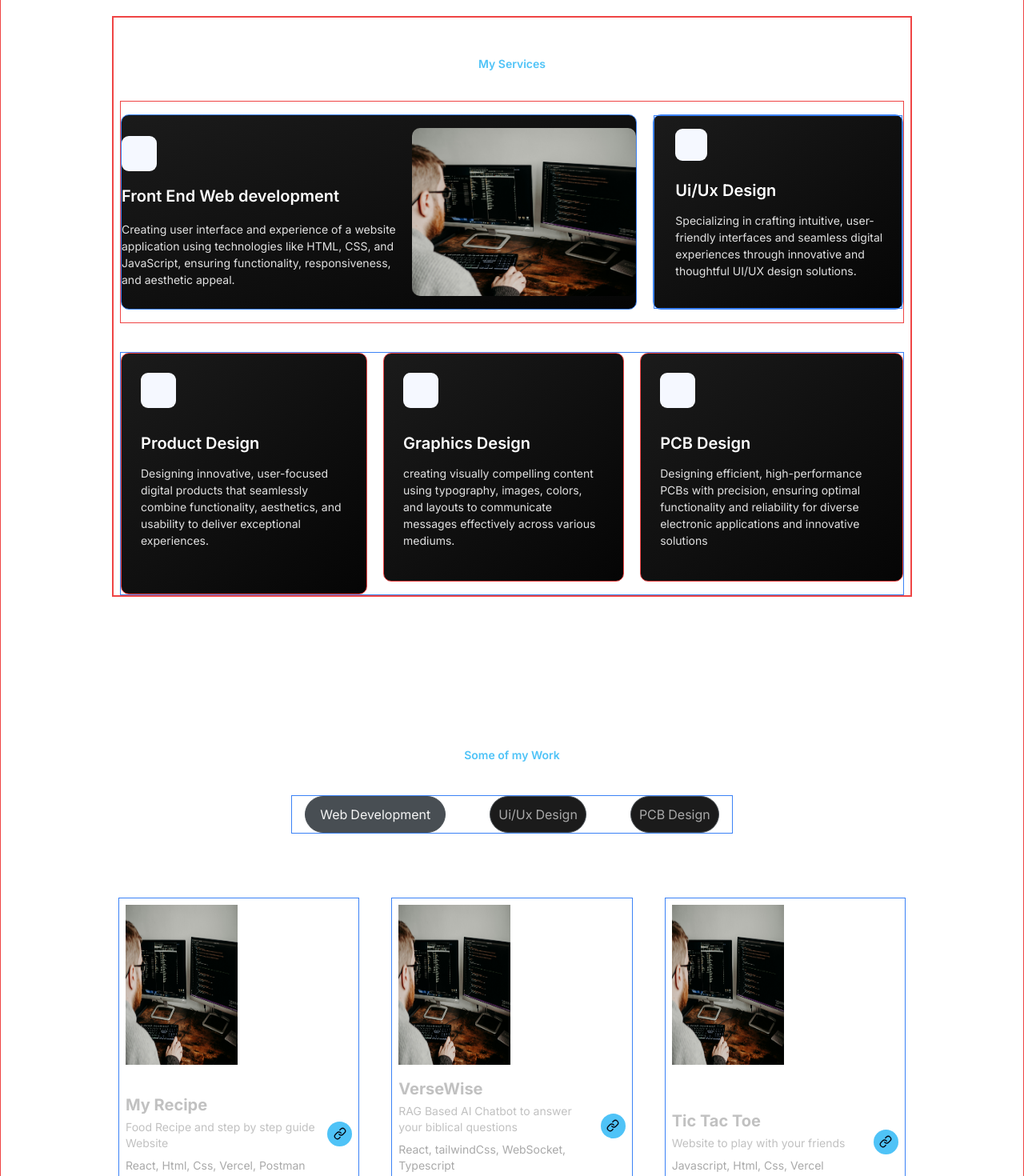
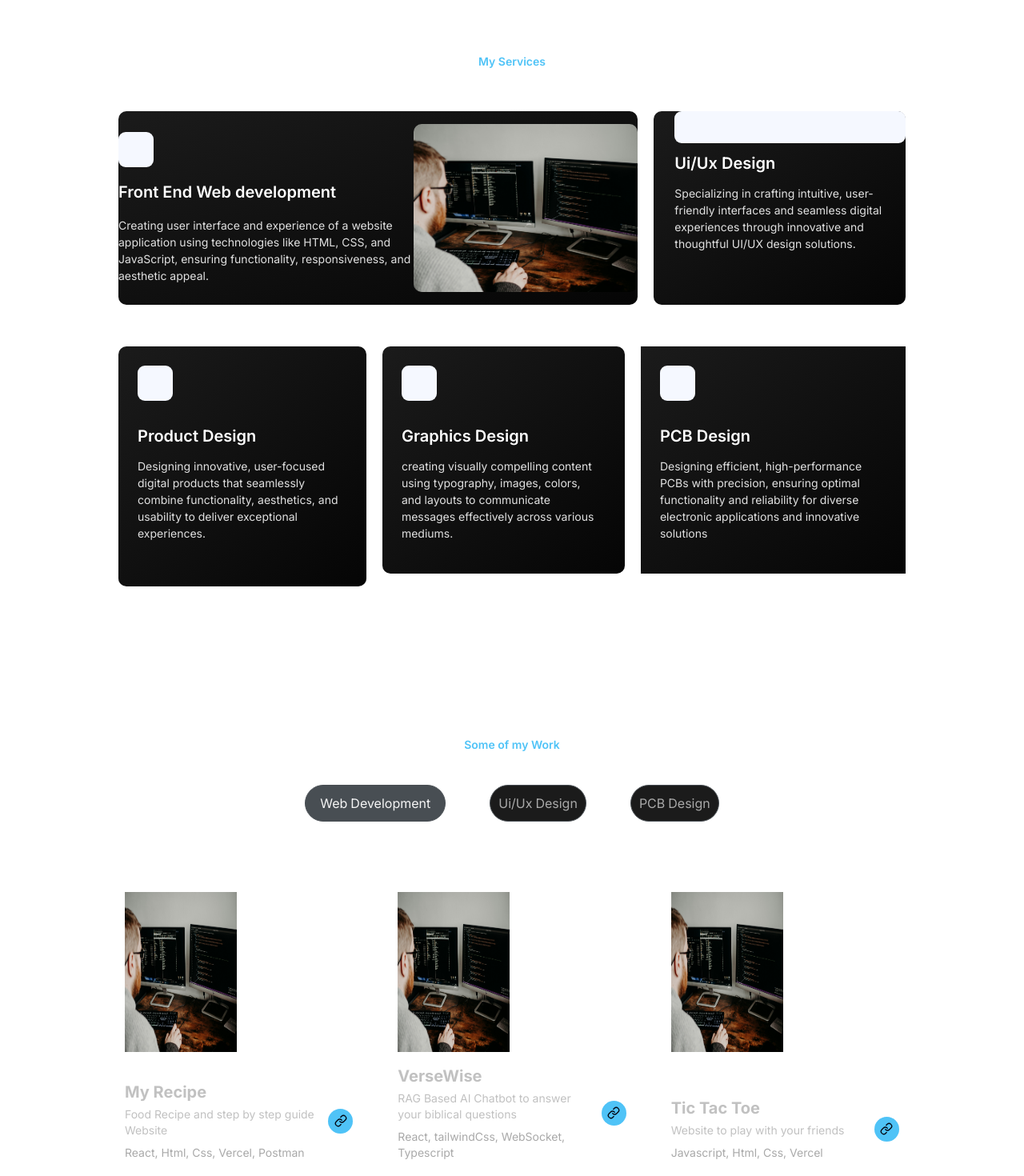
Before and after one commit to EyosiSol/myportfolio, a Next.js app: page / in a window 1280 px wide. Shown: the part 1560-3030 px from the top of the page at 80% size. Built offline with nearby package versions, Linux system fonts and the light colour scheme.

Commit message:
refactor: remove unnecessary borders

```diff
--- a/src/app/components/footer.tsx
+++ b/src/app/components/footer.tsx
@@ -22,7 +22,7 @@ const telegramURL = "https://t.me/the_Kaleidoscope";
 
 export default function footer() {
   return (
-    <div className="w-dvw md:w-fit md:h-[242px] flex-col justify-start items-center gap-10 inline-flex border border-blue-500">
+    <div className="w-dvw md:w-fit md:h-[242px] flex-col justify-start items-center gap-10 inline-flex">
       <div className="justify-between h-auto w-full px-2 items-center gap-2 md:gap-[266px] inline-flex">
         <div
           className={`w-fit h-fit md:w-[693px] text-[#dedede] text-xl md:text-[48px] font-medium ${inter.className} md:capitalize md:leading-[66.78px] md:tracking-[4.41px]`}
@@ -49,7 +49,8 @@ export default function footer() {
           </a>
         </div>
       </div>
-      <div className="w-full md:w-fit flex-col justify-between md:justify-start items-center gap-9 flex border border-green-500">
+      <div className="w-full md:w-fit flex-col justify-between md:justify-start items-center gap-9 flex">
+        <div className="w-full border border-gray-500"></div>
         <div className=" px-4 w-full md:w-fit justify-between md:justify-between md:gap-[685px] flex">
           <div className="w-fit md:w-[285px] h-auto md:h-[26px] text-[#a9a9a9]  text-s md:text-base font-normal lowercase leading-normal tracking-tight">
             ©2024 <br className="block md:hidden" />All rights reserved.
--- a/src/app/components/pcb/page.tsx
+++ b/src/app/components/pcb/page.tsx
@@ -33,7 +33,7 @@ export default function PCB() {
         {pcb.map((item, index) => (
           <div
             key={index}
-            className="w-full md:flex-col h-full justify-between md:items-start p-2 gap-4 flex border border-blue-500"
+            className="w-full md:flex-col h-full justify-between md:items-start p-2 gap-4 flex "
           >
             <div className="w-fit h-full flex-col justify-center items-center gap-8">
               <Image
--- a/src/app/components/project.tsx
+++ b/src/app/components/project.tsx
@@ -30,7 +30,7 @@ export default function project({ show, handleshow }: Props) {
           Some of my Work
         </div>
       </div>
-      <div className="border border-blue-500 w-full md:w-fit px-4  items-center justify-between md:gap-[55px] inline-flex">
+      <div className="w-full md:w-fit px-4  items-center justify-between md:gap-[55px] inline-flex">
         <div
           id="Web"
           className={`w-fit h-auto p-2.5 md:px-2.5 px-6 rounded-3xl md:rounded-3xl border border-[#484e53] justify-center items-center gap-2.5 flex cursor-pointer ${
--- a/src/app/components/ui/page.tsx
+++ b/src/app/components/ui/page.tsx
@@ -33,7 +33,7 @@ export default function Ui() {
         {ui.map((item, index) => (
           <div
             key={index}
-            className="w-full md:flex-col h-full justify-between md:items-start p-2 gap-4 flex border border-blue-500"
+            className="w-full md:flex-col h-full justify-between md:items-start p-2 gap-4 flex"
           >
             <div className="w-fit h-full flex-col justify-center items-center gap-8">
               <Image
--- a/src/app/components/web/page.tsx
+++ b/src/app/components/web/page.tsx
@@ -33,7 +33,7 @@ export default function WebDev() {
         {webDev.map((item, index) => (
           <div
             key={index}
-            className="w-full md:flex-col h-full justify-between md:items-start p-2 gap-4 flex border border-blue-500"
+            className="w-full md:flex-col h-full justify-between md:items-start p-2 gap-4 flex "
           >
             <div className="w-fit h-full flex-col justify-center items-center gap-8">
               <Image
--- a/src/app/components/whatIdo.tsx
+++ b/src/app/components/whatIdo.tsx
@@ -10,7 +10,7 @@ export default function whatido({
   inter: any;
 }) {
   return (
-    <div className="px-2 w-dvw md:max-w-[1000px] h-auto flex-col justify-start items-center gap-9 inline-flex border-2 border-red-500">
+    <div className="px-2 w-dvw md:max-w-[1000px] h-auto flex-col justify-start items-center gap-9 inline-flex ">
       <div className="flex-col justify-start items-center flex">
         <div
           className={`text-white text-4xl mb-2 md:text-[45px] font-extrabold ${inter.className} font-inter`}
@@ -23,8 +23,8 @@ export default function whatido({
           My Services
         </div>
       </div>
-      <div className="grid md:grid-cols-3 items-center h-full py-4 gap-5 w-full border border-red-500">
-        <div className=" w-full md:w-fit md:col-span-2 flex justify-center items-center gap-1 h-fit py-4 bg-gradient-to-br from-[#1b1b1b] to-[#050505] rounded-[10px] border border-blue-500">
+      <div className="grid md:grid-cols-3 items-center h-full py-4 gap-5 w-full">
+        <div className=" w-full md:w-fit md:col-span-2 flex justify-center items-center gap-1 h-fit py-4 bg-gradient-to-br from-[#1b1b1b] to-[#050505] rounded-[10px]">
           <div className="w-full md:w-fit px-3 md:px-0 left-[20px] top-[101px] flex-col justify-center md:justify-start md:items-start gap-4 inline-flex">
             <div className="hidden md:flex left-[20px] top-[38px] justify-center md:justify-start md:items-start gap-2.5">
               <div className="w-11 h-11 bg-[#f5f8ff] rounded-[9px]" />
@@ -51,8 +51,8 @@ export default function whatido({
             height={280}
           />
         </div>
-        <div className="w-full h-full flex flex-col   bg-gradient-to-br from-[#1b1b1b] to-[#050505] rounded-[10px] border border-blue-500">
-          <div className="w-full md:w-full md:h-full flex-col gap-3 justify-center items-center md:items-start pl-3 md:pl-[26px] inline-flex border border-blue-500">
+        <div className="w-full h-full flex flex-col   bg-gradient-to-br from-[#1b1b1b] to-[#050505] rounded-[10px]">
+          <div className="w-full md:w-full md:h-full flex-col gap-3 justify-center items-center md:items-start pl-3 md:pl-[26px] inline-fle">
             <div className=" hidden md:block p-2 bg-[#f5f8ff] rounded-[9px] md:gap-2.5  overflow-hidden">
               <div className="w-6 h-6 overflow-hidden" />
             </div>
@@ -73,8 +73,8 @@ export default function whatido({
           </div>
         </div>
       </div>
-      <div className="w-full flex-col md:flex-row justify-start items-start gap-5 flex border border-blue-500 ">
-        <div className="md:p-6 flex-col justify-center items-center md:justify-end md:items-start md:gap-[19px] inline-flex bg-gradient-to-br from-[#1b1b1b] to-[#050505] rounded-[10px] border border-red-500 pl-3">
+      <div className="w-full flex-col md:flex-row justify-start items-start gap-5 flex ">
+        <div className="md:p-6 flex-col justify-center items-center md:justify-end md:items-start md:gap-[19px] inline-flex bg-gradient-to-br from-[#1b1b1b] to-[#050505] rounded-[10px] pl-3">
           <div className=" hidden md:flex p-2.5 bg-[#f5f8ff] rounded-[9px] justify-start items-start gap-2.5  overflow-hidden">
             <div className="w-6 h-6 overflow-hidden" />
           </div>
@@ -95,7 +95,7 @@ export default function whatido({
             </div>
           </div>
         </div>
-        <div className="md:p-6 flex-col justify-center items-center md:justify-end md:items-start md:gap-[19px] inline-flex bg-gradient-to-br from-[#1b1b1b] to-[#050505] rounded-[10px] border border-red-500 pl-3">
+        <div className="md:p-6 flex-col justify-center items-center md:justify-end md:items-start md:gap-[19px] inline-flex bg-gradient-to-br from-[#1b1b1b] to-[#050505] rounded-[10px] pl-3">
           <div className=" hidden md:flex p-2.5 bg-[#f5f8ff] rounded-[9px] justify-start items-start gap-2.5  overflow-hidden">
             <div className="w-6 h-6 overflow-hidden" />
           </div>
@@ -116,7 +116,7 @@ export default function whatido({
             </div>
           </div>
         </div>
-        <div className="md:p-6 flex-col justify-center items-center md:justify-end md:items-start md:gap-[19px] inline-flex bg-gradient-to-br from-[#1b1b1b] to-[#050505] rounded-[10px] border border-red-500 pl-3">
+        <div className="md:p-6 flex-col justify-center items-center md:justify-end md:items-start md:gap-[19px] inline-flex bg-gradient-to-br from-[#1b1b1b] to-[#050505] rounded-[10px]pl-3">
           <div className=" hidden md:flex p-2.5 bg-[#f5f8ff] rounded-[9px] justify-start items-start gap-2.5  overflow-hidden">
             <div className="w-6 h-6 overflow-hidden" />
           </div>
--- a/src/app/layout.tsx
+++ b/src/app/layout.tsx
@@ -29,7 +29,7 @@ export default function RootLayout({
   return (
     <html lang="en">
       <body
-        className={`${geistSans.variable} ${geistMono.variable} antialiased md:p-12 pt-12 dark:bg-[#1A1A1A] dark:text-white border border-red-500 flex flex-col gap-10 items-center justify-center`}
+        className={`${geistSans.variable} ${geistMono.variable} antialiased md:p-12 pt-12 dark:bg-[#1A1A1A] dark:text-white flex flex-col gap-10 items-center justify-center`}
       >
         <ThemeProvider attribute="class" defaultTheme="system" enableSystem>
           <Header />
```
